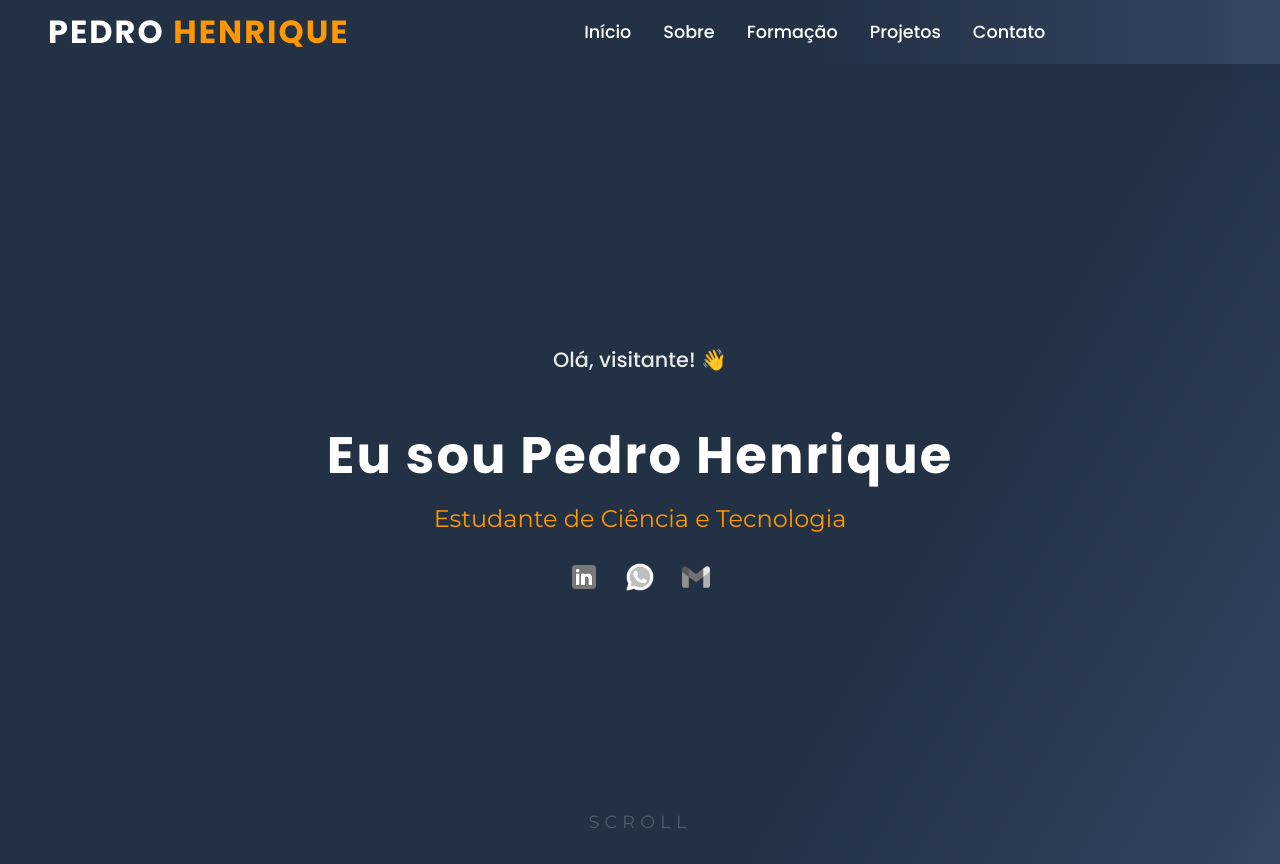
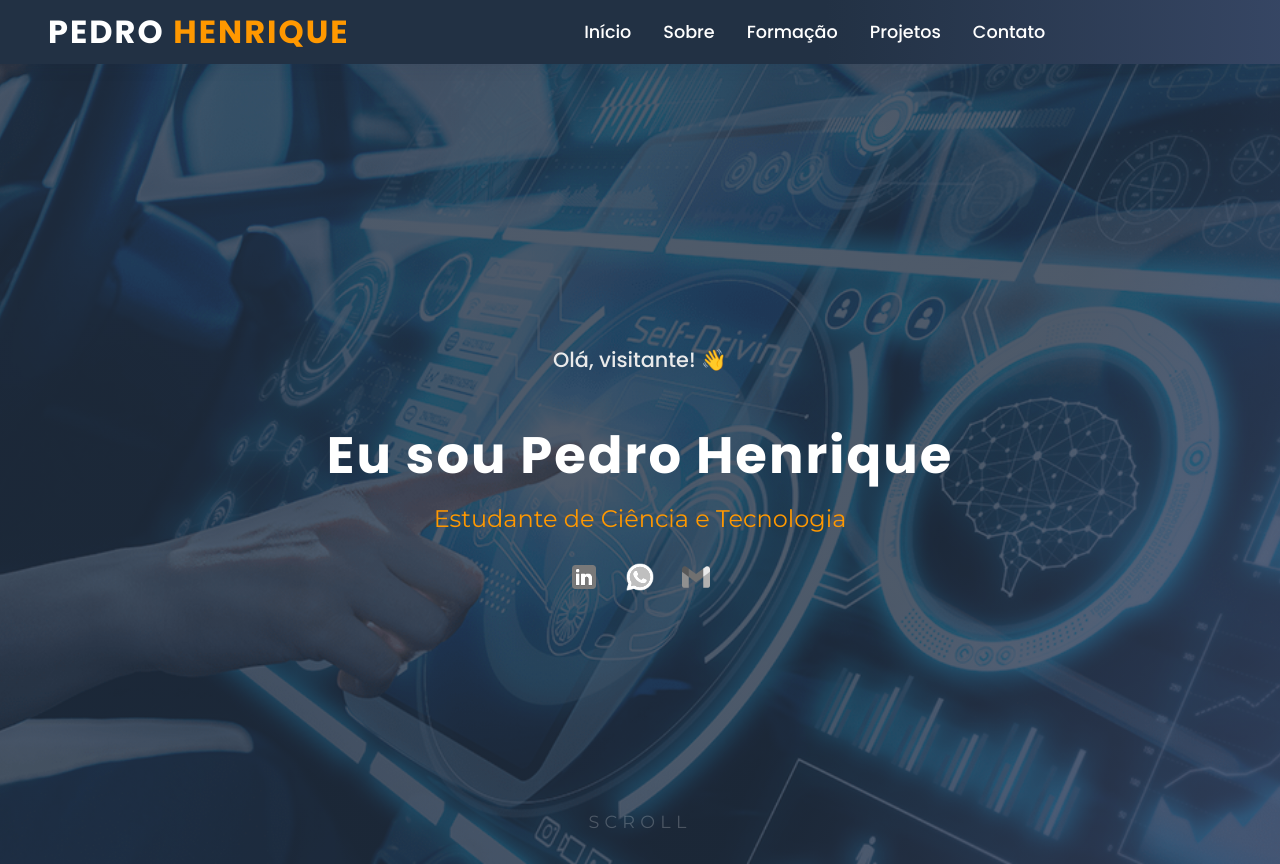
Before and after one commit to PHSS10/Portfolio, a plain HTML site: page index.html in a window 1280 px wide. Shown: the top 864 px of the page. Drawn offline with Linux system fonts and the light colour scheme; the site is published under a folder, as on GitHub Pages, so addresses that start at the root find nothing.

Commit message:
fix: corrigido todos os caminhos das imagens para GitHub Pages

```diff
--- a/styles.css
+++ b/styles.css
@@ -141,7 +141,7 @@ body {
     min-height: 100vh;
     background:
         linear-gradient(120deg, #223144cc 70%, #3a4a6acc 100%),
-        url('/icons/tecnologia-automotiva.webp') center center/cover no-repeat;
+        url('icons/tecnologia-automotiva.webp') center center/cover no-repeat;
     display: flex;
     flex-direction: column;
     align-items: center;
```
